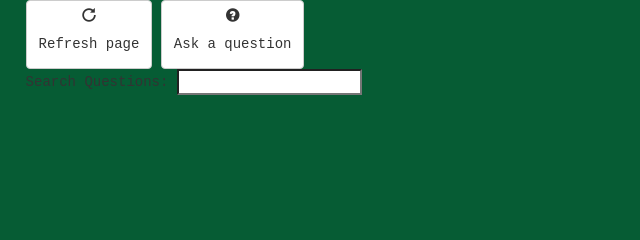
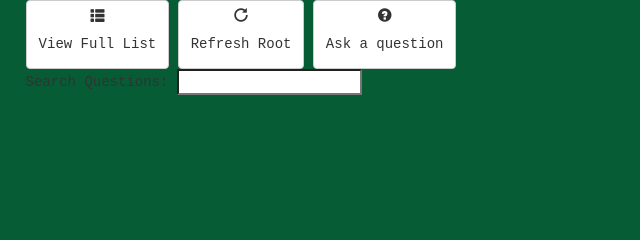
Before and after one commit to SzabolcsHornyak/AskMate_Deep_s_Mode, a Flask app: page / in a window 1280 px wide. Shown: the part 60-300 px from the top of the page, without its empty margins (0-640 px from the left). Run offline with Flask 2, Linux system fonts and the light colour scheme; data that the repository does not hold is empty; some libraries are stand-ins or nearby versions.

Commit message:
Made two buttons so now you can on click change to /list or root view.

```diff
--- a/templates/list.html
+++ b/templates/list.html
@@ -48,7 +48,10 @@
     </table>
 
     <a href='/list' class = "btn btn-default">
-      <i class="glyphicon glyphicon-repeat"></i><h5>Refresh page</h5>
+      <i class="glyphicon glyphicon-th-list"></i><h5>View Full List</h5>
+    </a>
+    <a href='/' class = "btn btn-default">
+      <i class="glyphicon glyphicon-repeat"></i><h5>Refresh Root</h5>
     </a>
     <a href='/newquestion' class = "btn btn-default">
       <i class="glyphicon glyphicon-question-sign"></i><h5>Ask a question</h5>
```
